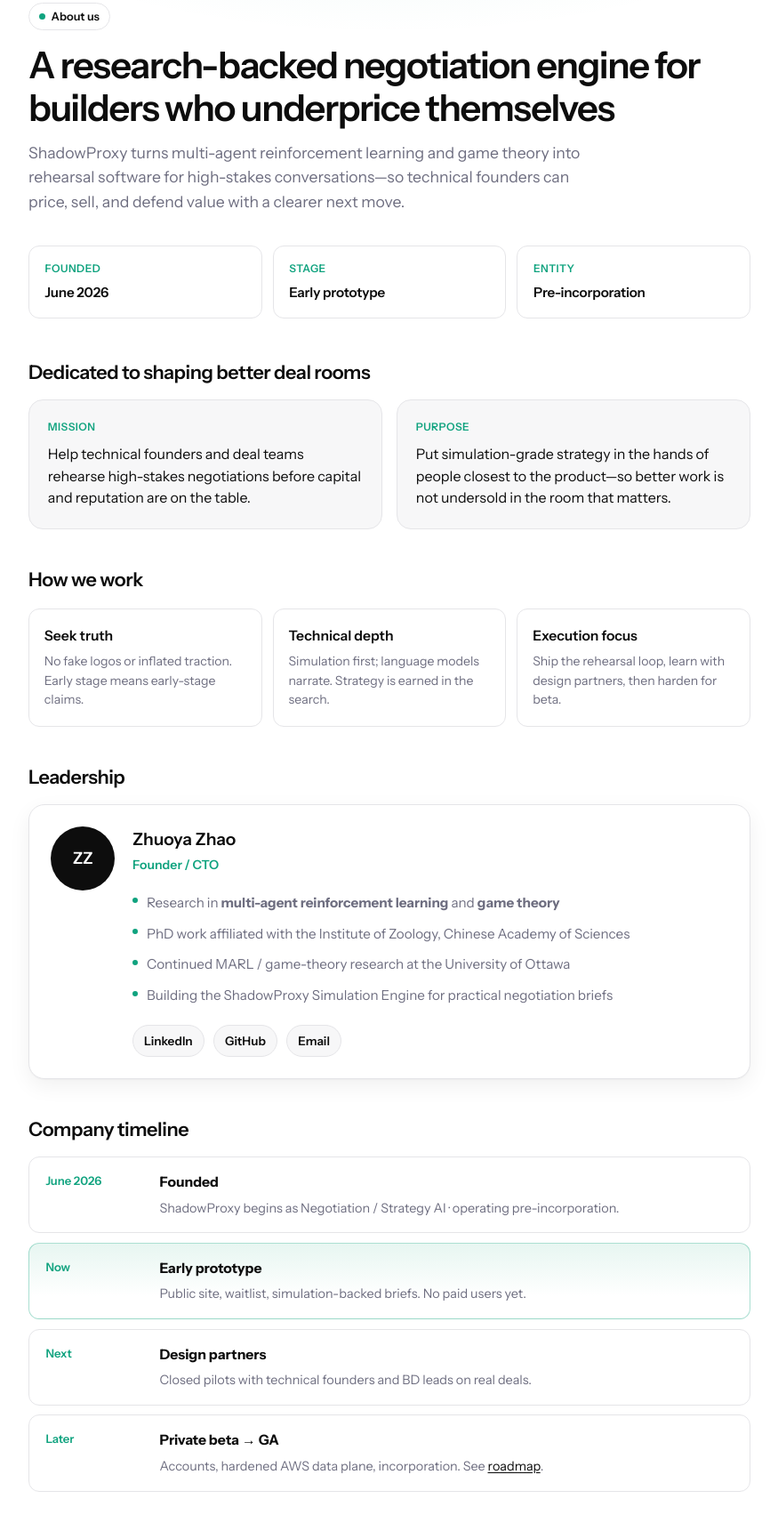
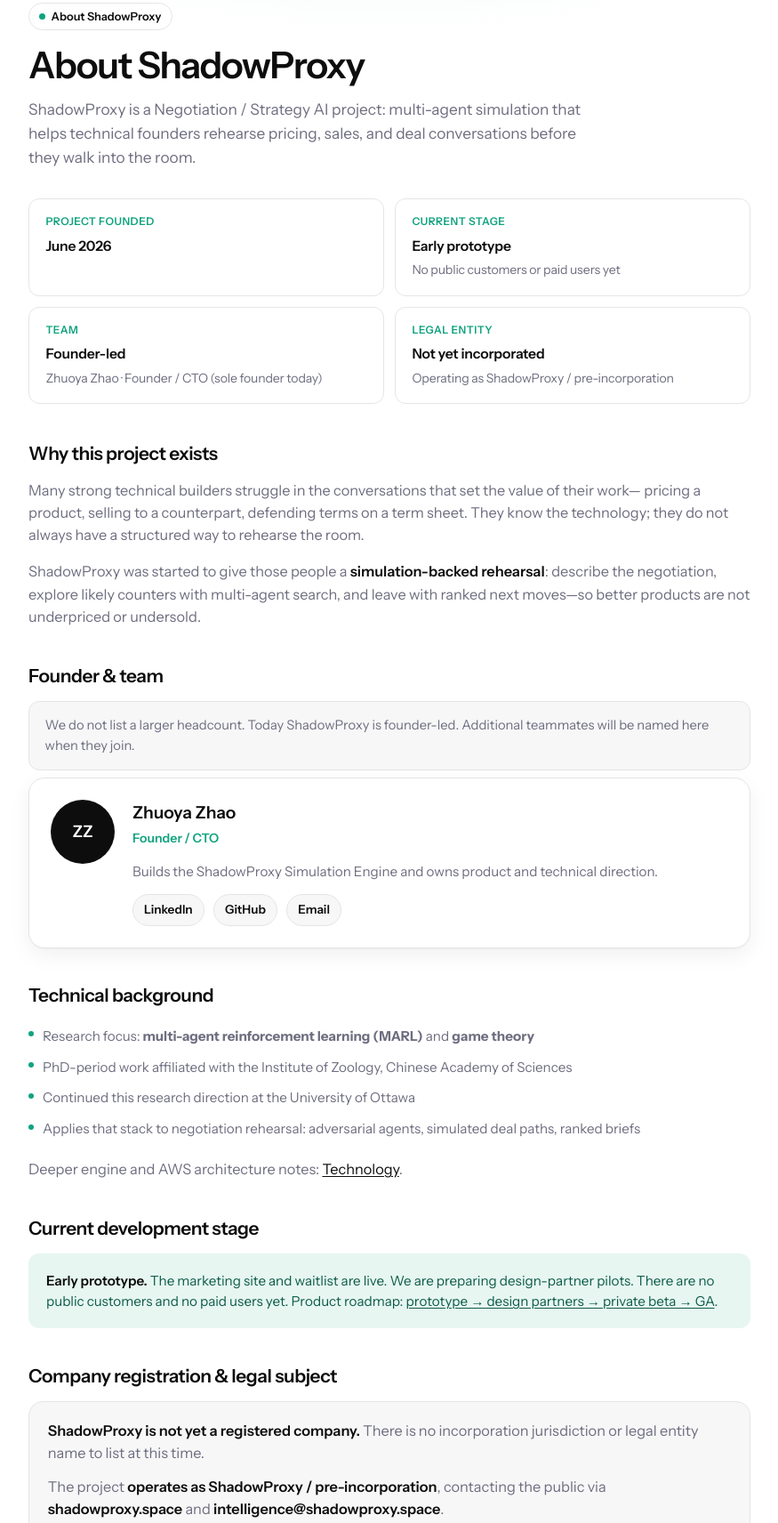
Before and after one commit to Precola/shadowproxy-site, a plain HTML site: page about.html in a window 1280 px wide. Shown: the part 98-1810 px from the top of the page at 89% size, without its empty margins (202-1077 px from the left). Drawn offline with Linux system fonts and the light colour scheme.

Commit message:
Clarify About ShadowProxy with honest entity and founder facts.
Restructure the about page into founded date, sole founder, technical background, intent, stage, and explicit pre-incorporation legal status—no invented registration.

Co-authored-by: Cursor <cursoragent@cursor.com>

```diff
--- a/about.html
+++ b/about.html
@@ -3,8 +3,8 @@
 <head>
     <meta charset="UTF-8">
     <meta name="viewport" content="width=device-width, initial-scale=1.0">
-    <meta name="description" content="About ShadowProxy — research-backed Negotiation / Strategy AI founded by Zhuoya Zhao. Mission, team, and company timeline.">
-    <title>About · ShadowProxy</title>
+    <meta name="description" content="About ShadowProxy — founded June 2026 by Zhuoya Zhao. Project stage, technical background, founding intent, and legal status (pre-incorporation).">
+    <title>About ShadowProxy</title>
     <link rel="preconnect" href="https://fonts.googleapis.com">
     <link rel="preconnect" href="https://fonts.gstatic.com" crossorigin>
     <link href="https://fonts.googleapis.com/css2?family=Instrument+Sans:wght@400;500;600;700&display=swap" rel="stylesheet">
@@ -120,24 +120,24 @@
             line-height: 1.15;
         }
         .lead {
-            margin: 0 0 2.25rem;
+            margin: 0 0 2rem;
             color: var(--muted);
-            font-size: 1.1rem;
+            font-size: 1.08rem;
             max-width: 40rem;
         }
-        .meta-row {
+        .facts {
             display: grid;
-            grid-template-columns: repeat(3, 1fr);
+            grid-template-columns: repeat(2, 1fr);
             gap: 0.75rem;
-            margin-bottom: 2.75rem;
+            margin-bottom: 2.5rem;
         }
-        .meta-card {
-            padding: 1rem 1.1rem;
+        .fact {
+            padding: 1.05rem 1.15rem;
             border: 1px solid var(--hairline);
             border-radius: 12px;
             background: #fff;
         }
-        .meta-card .k {
+        .fact .k {
             font-size: 0.75rem;
             font-weight: 600;
             color: var(--accent);
@@ -145,14 +145,22 @@
             letter-spacing: 0.04em;
             margin-bottom: 0.35rem;
         }
-        .meta-card .v {
-            font-size: 0.95rem;
+        .fact .v {
+            font-size: 0.98rem;
             font-weight: 550;
             letter-spacing: -0.01em;
+            color: var(--ink);
+        }
+        .fact .v span {
+            display: block;
+            margin-top: 0.25rem;
+            font-weight: 400;
+            font-size: 0.88rem;
+            color: var(--muted);
         }
         h2 {
-            margin: 2.5rem 0 0.85rem;
-            font-size: 1.35rem;
+            margin: 2.35rem 0 0.75rem;
+            font-size: 1.3rem;
             font-weight: 600;
             letter-spacing: -0.02em;
         }
@@ -162,53 +170,6 @@
             font-size: 1.02rem;
         }
         p strong { color: var(--ink); font-weight: 600; }
-        .mission-grid {
-            display: grid;
-            grid-template-columns: 1fr 1fr;
-            gap: 1rem;
-            margin-bottom: 0.5rem;
-        }
-        .mission-card {
-            padding: 1.35rem 1.3rem;
-            border: 1px solid var(--hairline);
-            border-radius: 16px;
-            background: var(--canvas-soft);
-        }
-        .mission-card .label {
-            font-size: 0.75rem;
-            font-weight: 600;
-            text-transform: uppercase;
-            letter-spacing: 0.04em;
-            color: var(--accent);
-            margin-bottom: 0.5rem;
-        }
-        .mission-card p {
-            margin: 0;
-            color: var(--ink);
-            font-size: 1rem;
-            line-height: 1.55;
-        }
-        .values {
-            display: grid;
-            grid-template-columns: repeat(3, 1fr);
-            gap: 0.75rem;
-            margin: 1rem 0 0.5rem;
-        }
-        .value {
-            padding: 1.1rem 1.05rem;
-            border: 1px solid var(--hairline);
-            border-radius: 12px;
-            background: #fff;
-        }
-        .value h3 {
-            margin: 0 0 0.35rem;
-            font-size: 0.98rem;
-            font-weight: 600;
-        }
-        .value p {
-            margin: 0;
-            font-size: 0.88rem;
-        }
         .founder {
             display: grid;
             grid-template-columns: auto 1fr;
@@ -219,6 +180,7 @@
             border-radius: 18px;
             background: #fff;
             box-shadow: var(--shadow);
+            margin-bottom: 0.75rem;
         }
         .avatar {
             width: 72px;
@@ -230,7 +192,6 @@
             place-items: center;
             font-weight: 600;
             font-size: 1.15rem;
-            letter-spacing: -0.02em;
         }
         .founder h3 {
             margin: 0 0 0.2rem;
@@ -272,54 +233,37 @@
         .links a {
             font-size: 0.85rem;
             font-weight: 550;
-            color: var(--ink);
             border: 1px solid var(--hairline);
             background: var(--canvas-soft);
             padding: 0.4rem 0.75rem;
             border-radius: var(--radius-pill);
         }
         .links a:hover { background: #fff; }
-        .timeline {
-            display: grid;
-            gap: 0.65rem;
-            margin-top: 0.75rem;
+        .note {
+            padding: 0.95rem 1.1rem;
+            border-radius: 12px;
+            background: var(--canvas-soft);
+            border: 1px solid var(--hairline);
+            color: var(--muted);
+            font-size: 0.92rem;
+            margin: 0 0 0.5rem;
         }
-        .tl {
-            display: grid;
-            grid-template-columns: 7rem 1fr;
-            gap: 1rem;
-            padding: 1rem 1.15rem;
+        .legal {
+            padding: 1.25rem 1.3rem;
             border: 1px solid var(--hairline);
-            border-radius: 12px;
-            background: #fff;
+            border-radius: 16px;
+            background: var(--canvas-soft);
         }
-        .tl.now {
-            border-color: rgba(16,163,127,0.35);
-            background: linear-gradient(180deg, var(--accent-soft), #fff 70%);
-        }
-        .tl .when {
-            font-size: 0.82rem;
-            font-weight: 600;
-            color: var(--accent);
-        }
-        .tl strong {
-            display: block;
-            margin-bottom: 0.2rem;
-            font-size: 0.98rem;
-        }
-        .tl span {
-            color: var(--muted);
-            font-size: 0.9rem;
-        }
-        .stage {
-            padding: 1.1rem 1.2rem;
+        .legal p { margin: 0 0 0.75rem; }
+        .legal p:last-child { margin: 0; }
+        .stage-box {
+            padding: 1.15rem 1.25rem;
             border-radius: 12px;
             background: var(--accent-soft);
             color: #0d5c48;
             font-size: 0.95rem;
-            margin-top: 1rem;
         }
-        .stage a {
+        .stage-box a {
             color: #0d5c48;
             text-decoration: underline;
             text-underline-offset: 2px;
@@ -339,9 +283,8 @@
         footer nav { display: flex; gap: 1.25rem; flex-wrap: wrap; }
         footer a:hover { color: var(--ink); }
         @media (max-width: 700px) {
-            .meta-row, .mission-grid, .values { grid-template-columns: 1fr; }
+            .facts { grid-template-columns: 1fr; }
             .founder { grid-template-columns: 1fr; }
-            .tl { grid-template-columns: 1fr; }
             .nav a:not(.primary) { display: none; }
         }
     </style>
@@ -361,69 +304,58 @@
     </header>
 
     <main>
-        <div class="eyebrow"><i></i> About us</div>
-        <h1>A research-backed negotiation engine for builders who underprice themselves</h1>
+        <div class="eyebrow"><i></i> About ShadowProxy</div>
+        <h1>About ShadowProxy</h1>
         <p class="lead">
-            ShadowProxy turns multi-agent reinforcement learning and game theory into
-            rehearsal software for high-stakes conversations—so technical founders can
-            price, sell, and defend value with a clearer next move.
+            ShadowProxy is a Negotiation / Strategy AI project: multi-agent simulation
+            that helps technical founders rehearse pricing, sales, and deal conversations
+            before they walk into the room.
         </p>
 
-        <div class="meta-row">
-            <div class="meta-card">
-                <div class="k">Founded</div>
+        <div class="facts">
+            <div class="fact">
+                <div class="k">Project founded</div>
                 <div class="v">June 2026</div>
             </div>
-            <div class="meta-card">
-                <div class="k">Stage</div>
-                <div class="v">Early prototype</div>
+            <div class="fact">
+                <div class="k">Current stage</div>
+                <div class="v">Early prototype<span>No public customers or paid users yet</span></div>
             </div>
-            <div class="meta-card">
-                <div class="k">Entity</div>
-                <div class="v">Pre-incorporation</div>
+            <div class="fact">
+                <div class="k">Team</div>
+                <div class="v">Founder-led<span>Zhuoya Zhao · Founder / CTO (sole founder today)</span></div>
+            </div>
+            <div class="fact">
+                <div class="k">Legal entity</div>
+                <div class="v">Not yet incorporated<span>Operating as ShadowProxy / pre-incorporation</span></div>
             </div>
         </div>
 
-        <h2>Dedicated to shaping better deal rooms</h2>
-        <div class="mission-grid">
-            <article class="mission-card">
-                <div class="label">Mission</div>
-                <p>Help technical founders and deal teams rehearse high-stakes negotiations before capital and reputation are on the table.</p>
-            </article>
-            <article class="mission-card">
-                <div class="label">Purpose</div>
-                <p>Put simulation-grade strategy in the hands of people closest to the product—so better work is not undersold in the room that matters.</p>
-            </article>
-        </div>
+        <h2>Why this project exists</h2>
+        <p>
+            Many strong technical builders struggle in the conversations that set the value of their work—
+            pricing a product, selling to a counterpart, defending terms on a term sheet.
+            They know the technology; they do not always have a structured way to rehearse the room.
+        </p>
+        <p>
+            ShadowProxy was started to give those people a <strong>simulation-backed rehearsal</strong>:
+            describe the negotiation, explore likely counters with multi-agent search, and leave with
+            ranked next moves—so better products are not underpriced or undersold.
+        </p>
 
-        <h2>How we work</h2>
-        <div class="values">
-            <article class="value">
-                <h3>Seek truth</h3>
-                <p>No fake logos or inflated traction. Early stage means early-stage claims.</p>
-            </article>
-            <article class="value">
-                <h3>Technical depth</h3>
-                <p>Simulation first; language models narrate. Strategy is earned in the search.</p>
-            </article>
-            <article class="value">
-                <h3>Execution focus</h3>
-                <p>Ship the rehearsal loop, learn with design partners, then harden for beta.</p>
-            </article>
-        </div>
-
-        <h2>Leadership</h2>
+        <h2>Founder &amp; team</h2>
+        <p class="note">
+            We do not list a larger headcount. Today ShadowProxy is founder-led.
+            Additional teammates will be named here when they join.
+        </p>
         <article class="founder">
             <div class="avatar" aria-hidden="true">ZZ</div>
             <div>
                 <h3>Zhuoya Zhao</h3>
                 <p class="role">Founder / CTO</p>
-                <ul class="creds">
-                    <li>Research in <strong>multi-agent reinforcement learning</strong> and <strong>game theory</strong></li>
-                    <li>PhD work affiliated with the Institute of Zoology, Chinese Academy of Sciences</li>
-                    <li>Continued MARL / game-theory research at the University of Ottawa</li>
-                    <li>Building the ShadowProxy Simulation Engine for practical negotiation briefs</li>
-                </ul>
+                <p style="margin-bottom:0.85rem;font-size:0.95rem;">
+                    Builds the ShadowProxy Simulation Engine and owns product and technical direction.
+                </p>
                 <div class="links">
                     <a href="https://www.linkedin.com/in/zhuoya-zhao-3a82912aa/" target="_blank" rel="noopener noreferrer">LinkedIn</a>
                     <a href="https://github.com/Precola" target="_blank" rel="noopener noreferrer">GitHub</a>
@@ -432,47 +364,54 @@
             </div>
         </article>
 
-        <h2>Company timeline</h2>
-        <div class="timeline">
-            <div class="tl">
-                <div class="when">June 2026</div>
-                <div>
-                    <strong>Founded</strong>
-                    <span>ShadowProxy begins as Negotiation / Strategy AI · operating pre-incorporation.</span>
-                </div>
-            </div>
-            <div class="tl now">
-                <div class="when">Now</div>
-                <div>
-                    <strong>Early prototype</strong>
-                    <span>Public site, waitlist, simulation-backed briefs. No paid users yet.</span>
-                </div>
-            </div>
-            <div class="tl">
-                <div class="when">Next</div>
-                <div>
-                    <strong>Design partners</strong>
-                    <span>Closed pilots with technical founders and BD leads on real deals.</span>
-                </div>
-            </div>
-            <div class="tl">
-                <div class="when">Later</div>
-                <div>
-                    <strong>Private beta → GA</strong>
-                    <span>Accounts, hardened AWS data plane, incorporation. See <a href="roadmap.html" style="color:var(--ink);text-decoration:underline;text-underline-offset:2px;">roadmap</a>.</span>
-                </div>
-            </div>
+        <h2>Technical background</h2>
+        <ul class="creds">
+            <li>Research focus: <strong>multi-agent reinforcement learning (MARL)</strong> and <strong>game theory</strong></li>
+            <li>PhD-period work affiliated with the Institute of Zoology, Chinese Academy of Sciences</li>
+            <li>Continued this research direction at the University of Ottawa</li>
+            <li>Applies that stack to negotiation rehearsal: adversarial agents, simulated deal paths, ranked briefs</li>
+        </ul>
+        <p>
+            Deeper engine and AWS architecture notes:
+            <a href="technology.html" style="color:var(--ink);text-decoration:underline;text-underline-offset:2px;">Technology</a>.
+        </p>
+
+        <h2>Current development stage</h2>
+        <p class="stage-box">
+            <strong>Early prototype.</strong>
+            The marketing site and waitlist are live. We are preparing design-partner pilots.
+            There are no public customers and no paid users yet.
+            Product roadmap:
+            <a href="roadmap.html">prototype → design partners → private beta → GA</a>.
+        </p>
+
+        <h2>Company registration &amp; legal subject</h2>
+        <div class="legal">
+            <p>
+                <strong>ShadowProxy is not yet a registered company.</strong>
+                There is no incorporation jurisdiction or legal entity name to list at this time.
+            </p>
+            <p>
+                The project <strong>operates as ShadowProxy / pre-incorporation</strong>,
+                contacting the public via <strong>shadowproxy.space</strong> and
+                <strong>intelligence@shadowproxy.space</strong>.
+            </p>
+            <p>
+                Company registration is planned as we move from prototype toward private beta;
+                this page will be updated with the legal name and registered location when that happens.
+                We will not invent registration details in the meantime.
+            </p>
         </div>
 
-        <p class="stage">
-            We are early on purpose: product and site are live for early access;
-            customer case studies will replace internal examples when pilots produce them.
-            Diligence email: <a href="mailto:intelligence@shadowproxy.space">intelligence@shadowproxy.space</a>
+        <h2>Contact</h2>
+        <p>
+            For waitlist, demos, partnerships, or diligence:
+            <a href="mailto:intelligence@shadowproxy.space" style="color:var(--ink);text-decoration:underline;text-underline-offset:2px;">intelligence@shadowproxy.space</a>
         </p>
     </main>
 
     <footer>
-        <p>© ShadowProxy · Founded June 2026</p>
+        <p>© ShadowProxy · Founded June 2026 · Pre-incorporation</p>
         <nav>
             <a href="index.html">Home</a>
             <a href="roadmap.html">Roadmap</a>
```
Also changed, not shown: index.html (+10 -2 lines).
